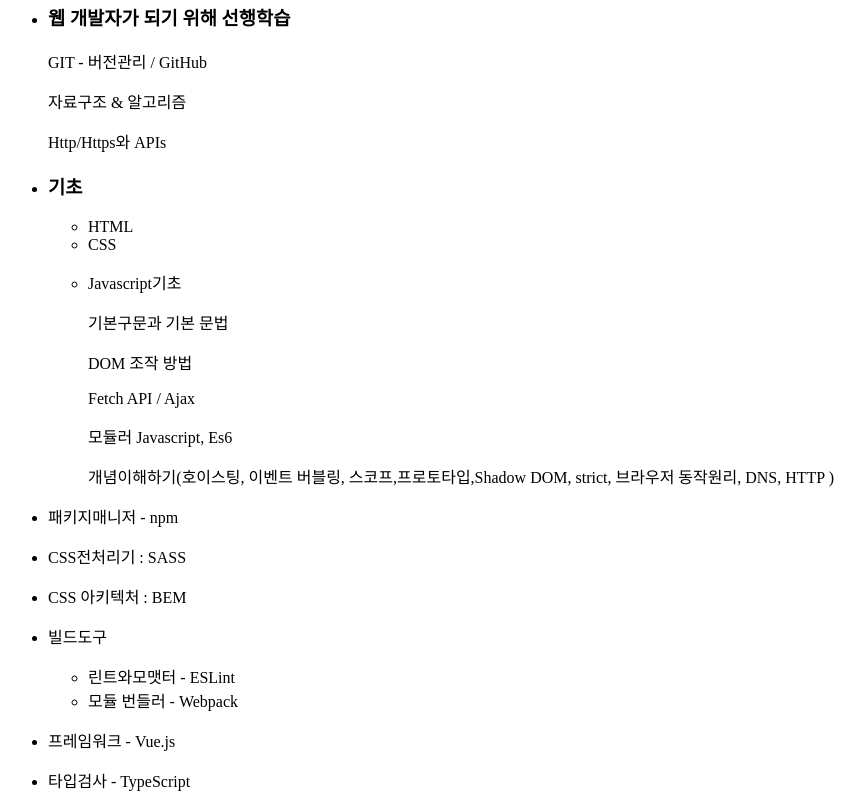
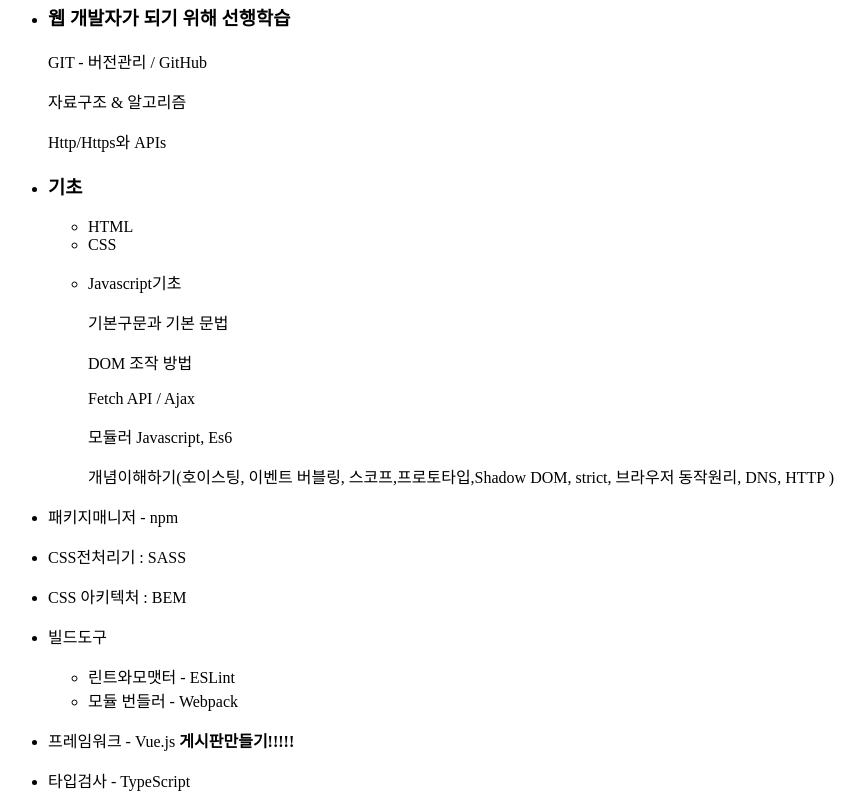
Before and after one commit to songji1165/tutorial, a plain HTML site: page index.html in a window 1280 px wide. Shown: the part 295-1103 px from the top of the page, without its empty margins (0-865 px from the left). Drawn offline with Linux system fonts and the light colour scheme.

Commit message:
no message

```diff
--- a/index.html
+++ b/index.html
@@ -95,7 +95,7 @@
                             </ul>
                     </li>
                     <li>
-                        <p>프레임워크 - Vue.js</p>
+                        <p>프레임워크 - Vue.js <b>게시판만들기!!!!!</b></p>
                     </li>
                     <li>
                         <p>타입검사 - TypeScript</p>
```
